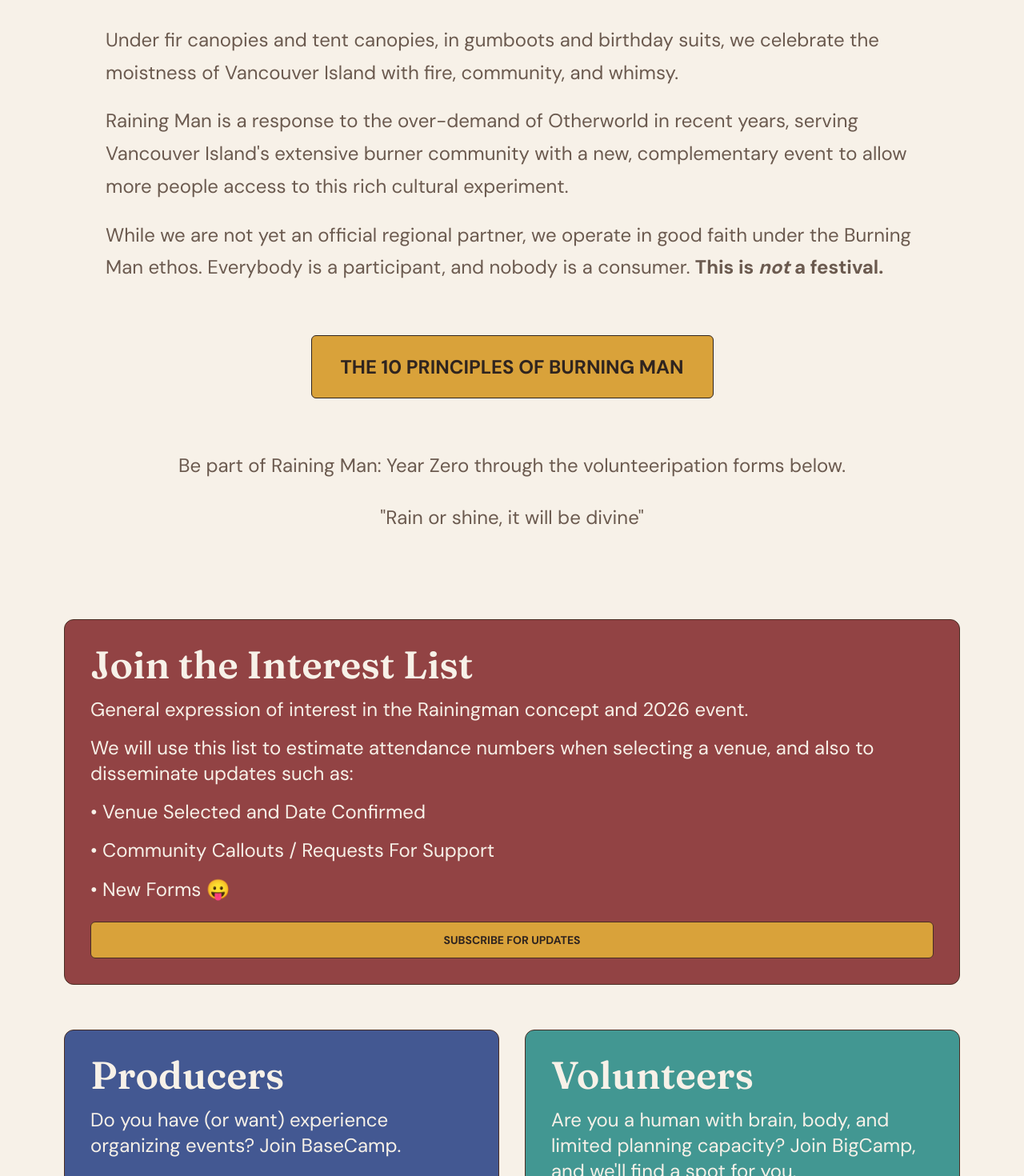
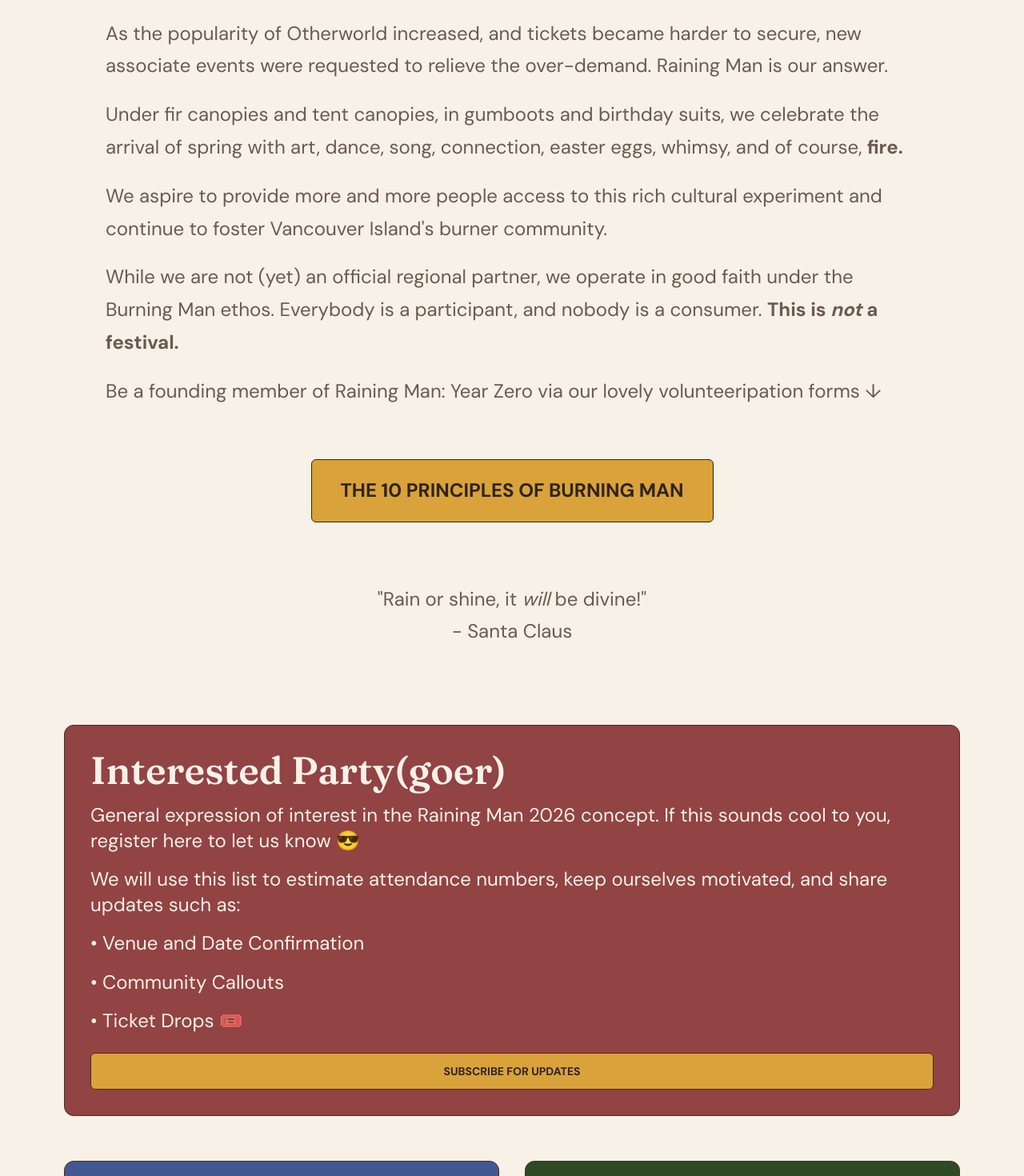
Before and after one commit to noalbalint/rainingman, a React (Vite) app: page / in a window 1280 px wide. Shown: the part 960-2430 px from the top of the page at 80% size. Built offline with nearby package versions, Linux system fonts and the light colour scheme.

Commit message:
Update copy

```diff
--- a/src/screens/RainingmanHome/sections/CommunityParticipationSection/CommunityParticipationSection.tsx
+++ b/src/screens/RainingmanHome/sections/CommunityParticipationSection/CommunityParticipationSection.tsx
@@ -18,13 +18,13 @@ type ParticipationCard = {
 const participationRows: ParticipationCard[][] = [
   [
     {
-      title: "Join the Interest List",
+      title: "Interested Party(goer)",
       description: [
-        "General expression of interest in the Rainingman concept and 2026 event.",
-        "We will use this list to estimate attendance numbers when selecting a venue, and also to disseminate updates such as:",
-        "• Venue Selected and Date Confirmed",
-        "• Community Callouts / Requests For Support",
-        "• New Forms 😛",
+        "General expression of interest in the Raining Man 2026 concept. If this sounds cool to you, register here to let us know 😎",
+        "We will use this list to estimate attendance numbers, keep ourselves motivated, and share updates such as:",
+        "• Venue and Date Confirmation",
+        "• Community Callouts",
+        "• Ticket Drops 🎟️",
       ],
       backgroundClass: "bg-[#924344]",
       actionLabel: "SUBSCRIBE FOR UPDATES",
@@ -45,6 +45,27 @@ const participationRows: ParticipationCard[][] = [
       isAvailable: true,
     },
     {
+      title: "Build Crew",
+      description: [
+        "The core pre-production crew that builds the festival site. No organizing required.",
+      ],
+      backgroundClass: "bg-[#2f4a24]",
+      href: "https://tally.so/r/rj7GQl",
+      actionLabel: "JOIN BUILDERS",
+      isAvailable: true,
+    },
+  ],
+  [
+    {
+      title: "Camps / Art",
+      description: [
+        "Theme Camps, Sound Camps, Art Projects, Mutant Vehicles, etc. We love it all.",
+      ],
+      backgroundClass: "bg-[#832019]",
+      actionLabel: "OFFER ART",
+      isAvailable: false,
+    },
+    {
       title: "Volunteers",
       description: [
         "Are you a human with brain, body, and limited planning capacity? Join BigCamp, and we'll find a spot for you.",
@@ -52,28 +73,6 @@ const participationRows: ParticipationCard[][] = [
       backgroundClass: "bg-[#429792]",
       actionLabel: "JOIN VOLUNTEERS",
       isAvailable: false,
-    },
-  ],
-  [
-
-    {
-      title: "Camps / Art",
-      description: [
-        "Theme Camps, Sound Camps, Art Projects, Mutant Vehicles, etc. We love it all.",
-      ],
-      backgroundClass: "bg-[#2f4a24]",
-      actionLabel: "OFFER ART",
-      isAvailable: false,
-    },
-    {
-      title: "Build Crew",
-      description: [
-        "The core pre-production crew that builds the festival site. No organizing required.",
-      ],
-      backgroundClass: "bg-[#832019]",
-      href: "https://tally.so/r/rj7GQl",
-      actionLabel: "JOIN BUILDERS",
-      isAvailable: true,
     },
   ],
 ];
--- a/src/screens/RainingmanHome/sections/EventVisionSection/EventVisionSection.tsx
+++ b/src/screens/RainingmanHome/sections/EventVisionSection/EventVisionSection.tsx
@@ -1,9 +1,4 @@
 import { Button } from "../../../../components/ui/button";
-
-const visionParagraphs = [
-  "Under fir canopies and tent canopies, in gumboots and birthday suits, we celebrate the moistness of Vancouver Island with fire, community, and whimsy.",
-  "Raining Man is a response to the over-demand of Otherworld in recent years, serving Vancouver Island's extensive burner community with a new, complementary event to allow more people access to this rich cultural experiment.",
-];
 
 export const EventVisionSection = (): JSX.Element => {
   return (
@@ -15,18 +10,27 @@ export const EventVisionSection = (): JSX.Element => {
         <div className="flex w-full max-w-[1016px] flex-col gap-[66px]">
           <div className="flex flex-col gap-5">
             <p className="m-0 [font-family:'DM_Sans',Helvetica] text-xl font-normal leading-[1.7] tracking-[0] text-[#6b5a4f] lg:text-2xl lg:leading-[40.8px]">
-              {visionParagraphs[0]}
+              As the popularity of Otherworld increased, and tickets became harder to secure,
+              new associate events were requested to relieve the over-demand. Raining Man is our answer.
             </p>
             <p className="m-0 [font-family:'DM_Sans',Helvetica] text-xl font-normal leading-[1.7] tracking-[0] text-[#6b5a4f] lg:text-2xl lg:leading-[40.8px]">
-              {visionParagraphs[1]}
+              Under fir canopies and tent canopies, in gumboots and birthday suits,
+              we celebrate the arrival of spring with art, dance, song, connection, easter eggs, whimsy, and of course, <strong>fire.</strong>
             </p>
             <p className="m-0 [font-family:'DM_Sans',Helvetica] text-xl font-normal leading-[1.7] tracking-[0] text-[#6b5a4f] lg:text-2xl lg:leading-[40.8px]">
-              While we are not yet an official regional partner, we operate in
+              We aspire to provide more and more people access to this rich cultural
+              experiment and continue to foster Vancouver Island's burner community.
+            </p>
+            <p className="m-0 [font-family:'DM_Sans',Helvetica] text-xl font-normal leading-[1.7] tracking-[0] text-[#6b5a4f] lg:text-2xl lg:leading-[40.8px]">
+              While we are not (yet) an official regional partner, we operate in
               good faith under the Burning Man ethos. Everybody is a
               participant, and nobody is a consumer.{" "}
               <strong className="font-bold">This is </strong>
               <strong className="font-bold italic">not</strong>
               <strong className="font-bold"> a festival.</strong>
+            </p>
+            <p className="m-0 w-full max-w-[1097px] [font-family:'DM_Sans',Helvetica] text-xl font-normal leading-[1.7] tracking-[0] text-[#6b5a4f] lg:text-2xl lg:leading-[40.8px]">
+              Be a founding member of Raining Man: Year Zero via our lovely volunteeripation forms ↓
             </p>
           </div>
         </div>
@@ -37,11 +41,11 @@ export const EventVisionSection = (): JSX.Element => {
           <a target="_blank" href="https://burningman.org/about-us/10-principles/">THE 10 PRINCIPLES OF BURNING MAN</a>
         </Button>
         <div>
-          <p className="m-0 w-full max-w-[1097px] text-center [font-family:'DM_Sans',Helvetica] text-xl font-normal leading-[1.7] tracking-[0] text-[#6b5a4f] lg:text-2xl lg:leading-[40.8px]">
-            Be part of Raining Man: Year Zero through the volunteeripation forms below.
+          <p className="m-0 pt-3 w-full max-w-[1097px] text-center [font-family:'DM_Sans',Helvetica] text-xl font-normal leading-[1.7] tracking-[0] text-[#6b5a4f] lg:text-2xl lg:leading-[40.8px]">
+            "Rain or shine, it <i>will</i> be divine!"
           </p>
-          <p className="m-0 pt-6 w-full max-w-[1097px] text-center [font-family:'DM_Sans',Helvetica] text-xl font-normal leading-[1.7] tracking-[0] text-[#6b5a4f] lg:text-2xl lg:leading-[40.8px]">
-            "Rain or shine, it will be divine"
+          <p className="m-0 pt-0 w-full max-w-[1097px] text-center [font-family:'DM_Sans',Helvetica] text-xl font-normal leading-[1.7] tracking-[0] text-[#6b5a4f] lg:text-2xl lg:leading-[40.8px]">
+            - Santa Claus
           </p>
         </div>
       </div>
```
